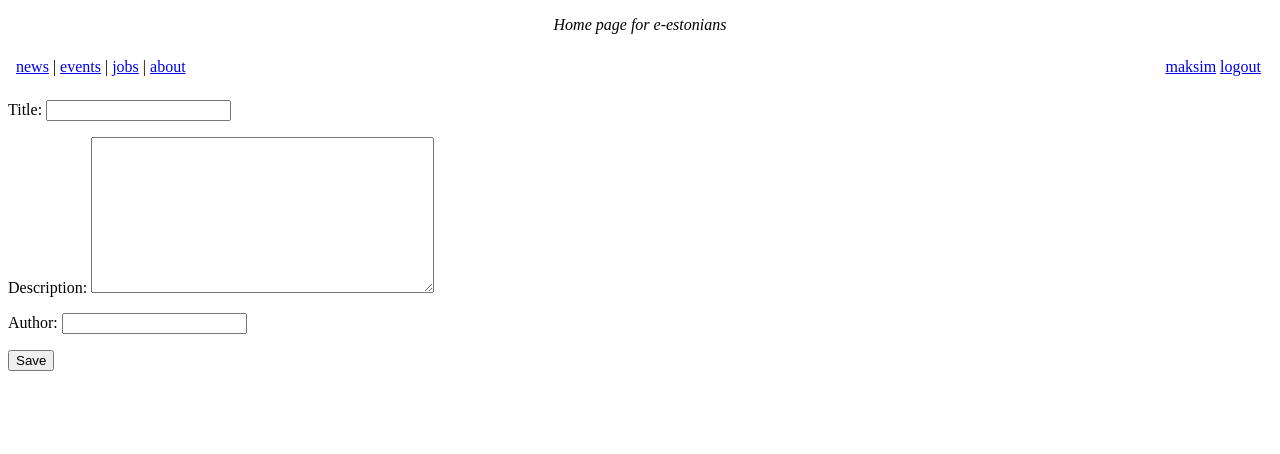
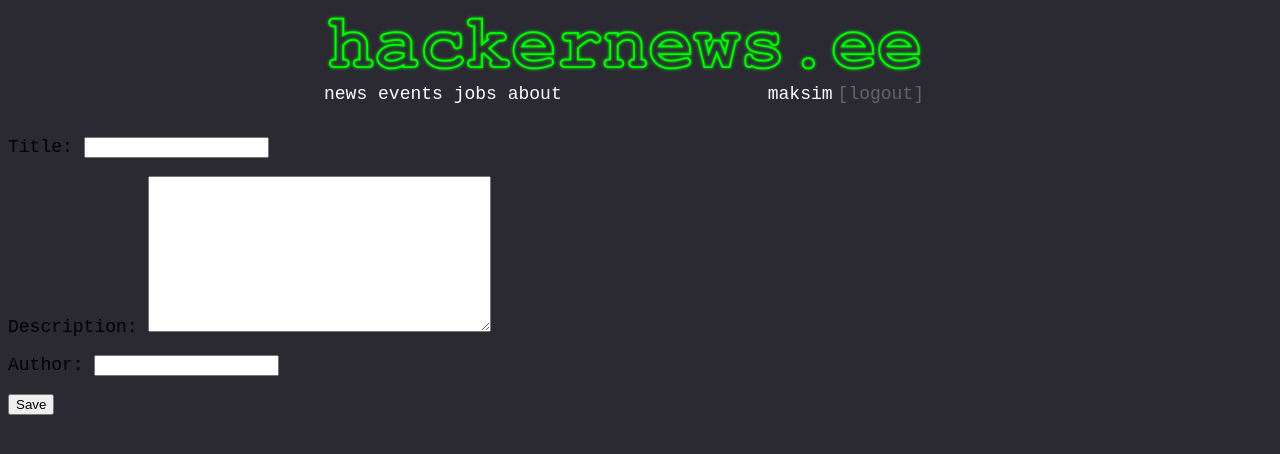
Before and after one commit to maksimdrachov/hackernews-django, a Django app: page /jobcreate in a window 1280 px wide. Shown: the top 454 px of the page. Run offline with Django 4.2, Linux system fonts and the light colour scheme; a user stored in the database is signed in.

Commit message:
header, navbar styling

```diff
--- a/hackernews/settings.py
+++ b/hackernews/settings.py
@@ -122,6 +122,9 @@ USE_TZ = True
 # https://docs.djangoproject.com/en/4.0/howto/static-files/
 
 STATIC_URL = 'static/'
+STATICFILES_DIRS = [
+    os.path.join(BASE_DIR, "static")
+]
 
 # Default primary key field type
 # https://docs.djangoproject.com/en/4.0/ref/settings/#default-auto-field
--- /dev/null
+++ b/static/css/style.css
@@ -0,0 +1,36 @@
+html {
+    font-size: 18px; /* px means "pixels": the base font size is now 10 pixels high  */
+    font-family: "Courier New"; /* this should be the rest of the output you got from Google fonts */
+    background-color: #2b2a33;
+  }
+
+img {
+    width: 600px;
+    margin: 0% 0% 0% 25%;
+    margin-top: 5px;
+  }
+
+nav {
+  width: 600px;
+  margin: 0% 0% 0% 25%;
+  padding: 5px 0px 15px 0px;
+}
+
+.navbutton {
+    color: #FFFFFF;
+    text-decoration: none;
+  }
+
+.login {
+  color: #FFFFFF;
+  text-decoration: none;
+  float: right;
+  padding-left: 5px;
+}
+
+.logout {
+    color: #646464;
+    text-decoration: none;
+    float: right;
+    padding-left: 5px;
+  }
--- a/templates/base.html
+++ b/templates/base.html
@@ -4,11 +4,14 @@
         <title>
             hackernews.ee
         </title>
+        {% load static %}
+        <link href="{% static 'css/style.css' %}" rel="stylesheet">
     </head>
 
-    <center><em><p>Home page for e-estonians</p></em></center>
+    <body>
+        {% load static %}
+        <img src="{% static 'assets/header-image.png' %}" alt="header image">
 
-    <body>
         {% include 'navbar.html' %}
         {% block content %}
         replace me
--- a/templates/navbar.html
+++ b/templates/navbar.html
@@ -1,4 +1,4 @@
-<table width="100%" bgcolor="#ffffff">
+<!-- <table width="100%" bgcolor="#ffffff">
     <tbody>
         <tr>
             <td bgcolor="#ffffff">
@@ -30,5 +30,19 @@
             </td>
         </tr>
     </tbody>
+</table> -->
 
-</table>
+<nav>
+    <a href="{% url "news" %}" class="navbutton">news</a>
+    <a href="{% url "events" %}" class="navbutton">events</a>
+    <a href="{% url "jobs" %}" class="navbutton">jobs</a>
+    <a href="{% url "about" %}" class="navbutton">about</a>
+
+    {% if request.user.is_authenticated %}
+    {% url 'profile' as profile_url %}
+    <a href="{% url 'logout' %}" class="logout">[logout]</a>
+    <a href="{{ profile_url }}" class="login">{{ user.username }}</a>
+    {% else %}
+    <a href="{% url 'login' %}" class="login">[login]</a>
+    {% endif %}
+</nav>
```
Also changed, not shown: db.sqlite3, static/assets/header-image.png (added), static/assets/header-image.svg (added).
